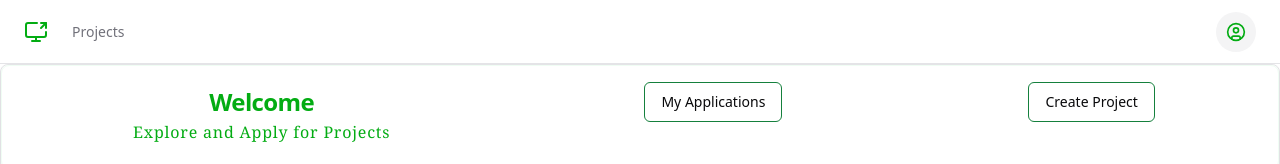
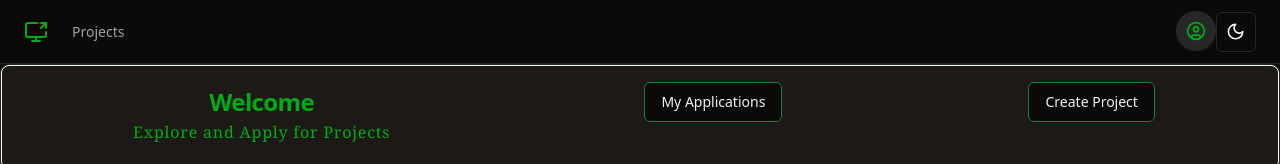
Before and after one commit to mikiyas-girma/Alx-Devs, a React (Vite) app in the folder frontend/: page /Alx-Devs/home in a window 1280 px wide. Shown: the top 164 px of the page. Built offline with nearby package versions, Linux system fonts and the light colour scheme; no server answers.

Commit message:
added dark mode to the application

```diff
--- a/frontend/src/App.jsx
+++ b/frontend/src/App.jsx
@@ -8,6 +8,7 @@
 import routes from './routes'
 import Layout from './pages/Layout'
 import Page404 from './pages/Page404'
+import { ThemeProvider } from './components/theme-provider'
 
 function App() {
 
@@ -26,7 +27,9 @@
     )
 
     return (
+        <ThemeProvider defaultTheme="dark" storageKey='vite-ui-theme'>
             <RouterProvider router={router} />
+        </ThemeProvider>
     )
 }
 
--- a/frontend/src/components/Header.jsx
+++ b/frontend/src/components/Header.jsx
@@ -19,6 +19,7 @@
 import { Button } from "@/components/ui/button"
 import { Input } from "@/components/ui/input"
 import { CircleUser, Menu, Package2, ScreenShare } from "lucide-react"
+import { ModeToggle }  from './mode-toggle';
 
 
 
@@ -99,6 +100,9 @@
               <DropdownMenuItem>Logout</DropdownMenuItem>
             </DropdownMenuContent>
           </DropdownMenu>
+
+          <ModeToggle className='ml-2' />
+
           </div>
         </div>
       </header>
--- /dev/null
+++ b/frontend/src/components/mode-toggle.jsx
@@ -0,0 +1,37 @@
+import { Moon, Sun } from "lucide-react"
+
+import { Button } from "@/components/ui/button"
+import {
+  DropdownMenu,
+  DropdownMenuContent,
+  DropdownMenuItem,
+  DropdownMenuTrigger,
+} from "@/components/ui/dropdown-menu"
+import { useTheme } from "@/components/theme-provider"
+
+export function ModeToggle() {
+  const { setTheme } = useTheme()
+
+  return (
+    <DropdownMenu>
+      <DropdownMenuTrigger asChild>
+        <Button variant="outline" size="icon">
+          <Sun className="h-[1.2rem] w-[1.2rem] rotate-0 scale-100 transition-all dark:-rotate-90 dark:scale-0" />
+          <Moon className="absolute h-[1.2rem] w-[1.2rem] rotate-90 scale-0 transition-all dark:rotate-0 dark:scale-100" />
+          <span className="sr-only">Toggle theme</span>
+        </Button>
+      </DropdownMenuTrigger>
+      <DropdownMenuContent align="end">
+        <DropdownMenuItem onClick={() => setTheme("light")}>
+          Light
+        </DropdownMenuItem>
+        <DropdownMenuItem onClick={() => setTheme("dark")}>
+          Dark
+        </DropdownMenuItem>
+        <DropdownMenuItem onClick={() => setTheme("system")}>
+          System
+        </DropdownMenuItem>
+      </DropdownMenuContent>
+    </DropdownMenu>
+  )
+}
--- /dev/null
+++ b/frontend/src/components/theme-provider.jsx
@@ -0,0 +1,60 @@
+import { createContext, useContext, useEffect, useState } from "react";
+
+const initialState = {
+  theme: "system",
+  setTheme: () => null,
+};
+
+const ThemeProviderContext = createContext(initialState);
+
+export function ThemeProvider({
+  children,
+  defaultTheme = "system",
+  storageKey = "vite-ui-theme",
+  ...props
+}) {
+  const [theme, setTheme] = useState(
+    () => localStorage.getItem(storageKey) || defaultTheme
+  );
+
+  useEffect(() => {
+    const root = window.document.documentElement;
+
+    root.classList.remove("light", "dark");
+
+    if (theme === "system") {
+      const systemTheme = window.matchMedia("(prefers-color-scheme: dark)")
+        .matches
+        ? "dark"
+        : "light";
+
+      root.classList.add(systemTheme);
+      return;
+    }
+
+    root.classList.add(theme);
+  }, [theme]);
+
+  const value = {
+    theme,
+    setTheme: (theme) => {
+      localStorage.setItem(storageKey, theme);
+      setTheme(theme);
+    },
+  };
+
+  return (
+    <ThemeProviderContext.Provider {...props} value={value}>
+      {children}
+    </ThemeProviderContext.Provider>
+  );
+}
+
+export const useTheme = () => {
+  const context = useContext(ThemeProviderContext);
+
+  if (context === undefined)
+    throw new Error("useTheme must be used within a ThemeProvider");
+
+  return context;
+};
--- a/frontend/src/utils/userSlice.js
+++ b/frontend/src/utils/userSlice.js
@@ -11,8 +11,8 @@
     initialState,
     reducers: {
         setUserLogin: (state, action) => {
-            const { id, username, email, name, skills, team_count} = action.payload;
-            const userData = {id, username, email, name, skills, team_count}
+            const { id, username, email, name, bio,  phone, github, image, skills, team_count} = action.payload;
+            const userData = {id, username, email, name, skills, team_count, bio,  phone, github, image}
 
             state.user = userData;
             localStorage.setItem('user', JSON.stringify(userData));
```
Lines whose indentation alone changed are shown as unchanged.
